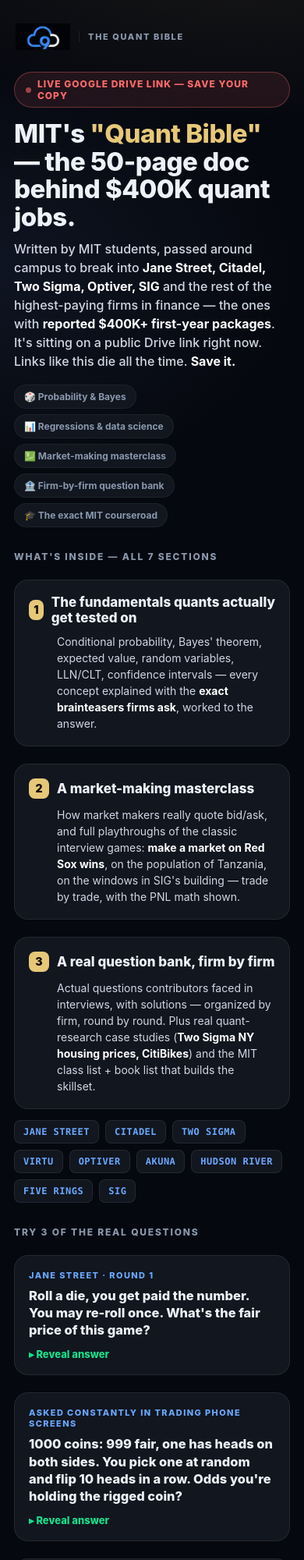
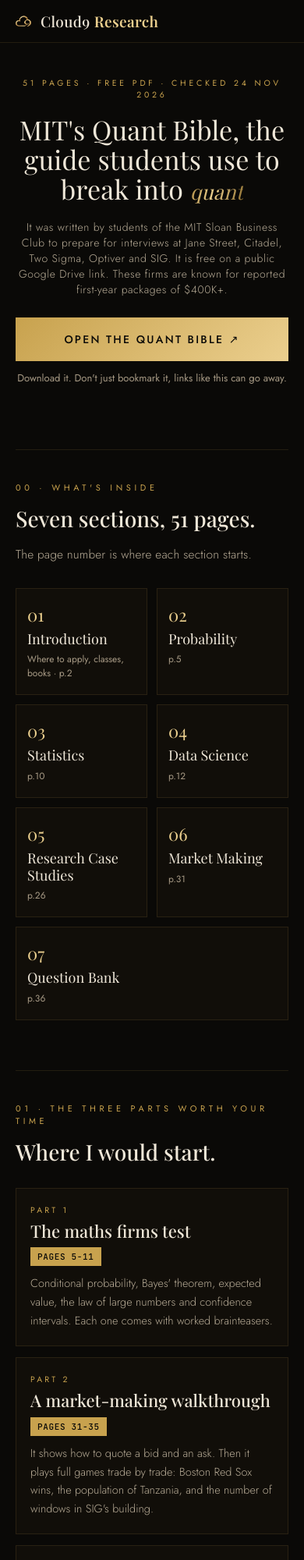
Before and after one commit to kloud9ptyltd/content, a plain HTML site: page quant-bible.html in a window 390 px wide. Shown: the top 2000 px of the page at 78% size. Drawn offline with nearby package versions, Linux system fonts and the light colour scheme; a web font is replaced by a local one.

Commit message:
quant-bible: rebuild in luxe design, link to quant hub; refresh hub card
Co-Authored-By: Claude Fable 5.2 <noreply@anthropic.com>

```diff
--- a/quant-bible.html
+++ b/quant-bible.html
@@ -1,117 +1,189 @@
 <!doctype html>
 <html lang="en">
 <head>
-<meta charset="UTF-8"/>
-<meta name="viewport" content="width=device-width, initial-scale=1, viewport-fit=cover"/>
-<title>MIT's "Quant Bible" — the 50-page doc behind $400K quant jobs · Cloud9</title>
-<meta property="og:title" content="MIT's &quot;Quant Bible&quot; just leaked — save your copy"/>
-<meta property="og:description" content="The 50-page doc MIT students pass around to land $400K+ quant jobs at Jane Street, Citadel, Two Sigma & co. Real interview questions, worked answers, the exact courseroad."/>
-<meta property="og:image" content="https://kloud9ptyltd.github.io/content/cloud9-logo.png"/>
+<meta charset="utf-8">
+<meta name="viewport" content="width=device-width,initial-scale=1,viewport-fit=cover">
+<title>MIT's Quant Bible: the Free 51-Page Guide for Breaking Into Quant · Cloud9</title>
+<meta name="description" content="The Quant Bible is a free 51-page PDF written by MIT Sloan Business Club students to prepare for quant interviews. What is inside, three real questions with answers, the MIT class list and the link. Checked on 24 November 2026.">
+<meta property="og:title" content="MIT's Quant Bible: the free guide for breaking into quant">
+<meta property="og:description" content="A free 51-page PDF written by MIT students to prepare for quant interviews, with the link and what is inside. Checked on 24 November 2026.">
+<meta property="og:url" content="https://www.cloud9markets.com/quant-bible.html">
+<link rel="canonical" href="https://www.cloud9markets.com/quant-bible.html">
+<link rel="preconnect" href="https://fonts.googleapis.com">
+<link href="https://fonts.googleapis.com/css2?family=Playfair+Display:ital,wght@0,400;0,500;0,600;1,400;1,500&family=Jost:ital,wght@0,300;0,400;0,500;1,400&family=JetBrains+Mono:wght@400;500&display=swap" rel="stylesheet">
+<link rel="stylesheet" href="cloud9-luxe.css">
 <style>
-  :root{--bg:#06080f;--card:#11161f;--card2:#161c27;--line:rgba(255,255,255,.08);--line2:rgba(255,255,255,.05);
-    --tx:#eef2f8;--mut:#8a98ad;--faint:#5d6b7e;--g:#16e08a;--blu:#6aa8ff;--gold:#e6c878;--c9:#46a8ff;--red:#ff6a6a}
-  *{margin:0;padding:0;box-sizing:border-box;-webkit-tap-highlight-color:transparent}
-  html,body{background:var(--bg);color:var(--tx);font-family:-apple-system,BlinkMacSystemFont,"SF Pro Display","Segoe UI",system-ui,sans-serif;-webkit-font-smoothing:antialiased}
-  body{max-width:600px;margin:0 auto;padding:0 18px 80px;
-    background:radial-gradient(900px 500px at 80% -5%,rgba(230,200,120,.10),transparent 60%),radial-gradient(700px 500px at 0% 12%,rgba(106,168,255,.08),transparent 55%),var(--bg)}
-  a{color:var(--c9)}
-  header{padding:30px 2px 6px;display:flex;align-items:center;gap:11px}
-  .c9logo{height:34px;width:auto;display:block}
-  .hsub{font-size:11px;font-weight:800;letter-spacing:1.6px;color:var(--mut);text-transform:uppercase;border-left:1px solid var(--line);padding-left:11px}
-  .alert{margin-top:22px;display:inline-flex;align-items:center;gap:8px;background:rgba(255,106,106,.1);border:1px solid rgba(255,106,106,.35);border-radius:999px;padding:7px 14px;font-size:12px;font-weight:800;letter-spacing:1px;text-transform:uppercase;color:var(--red)}
-  .alert .dot{width:7px;height:7px;border-radius:50%;background:var(--red);animation:blink 1.2s infinite}
-  @keyframes blink{50%{opacity:.25}}
-  h1{font-size:33px;font-weight:850;line-height:1.08;letter-spacing:-.5px;margin:16px 0 10px}
-  h1 em{font-style:normal;color:var(--gold)}
-  .lede{font-size:16px;line-height:1.5;color:#cfd8e4;font-weight:500}
-  .lede b{color:#fff}
-  .agents{display:flex;flex-wrap:wrap;gap:7px;margin:18px 0 8px}
-  .chip{font-size:12px;font-weight:700;padding:7px 12px;border-radius:999px;background:var(--card);border:1px solid var(--line2);color:var(--mut)}
-  .sect{margin:30px 0 4px;font-size:12px;font-weight:800;letter-spacing:1.8px;text-transform:uppercase;color:var(--mut)}
-  .step{margin-top:22px;background:var(--card);border:1px solid var(--line);border-radius:18px;padding:18px}
-  .step .n{display:inline-flex;align-items:center;justify-content:center;width:26px;height:26px;border-radius:8px;background:var(--gold);color:#171204;font-weight:900;font-size:14px;margin-right:10px}
-  .step h3{display:flex;align-items:center;font-size:17px;font-weight:800}
-  .step p{font-size:14px;line-height:1.5;color:#cfd8e4;margin:10px 0 0;padding-left:36px}
-  .step p b{color:#fff}
-  .q{margin-top:22px;background:var(--card);border:1px solid var(--line);border-radius:18px;padding:18px}
-  .q .firm{font-size:11px;font-weight:800;letter-spacing:1.4px;text-transform:uppercase;color:var(--blu)}
-  .q h3{font-size:16.5px;font-weight:800;line-height:1.35;margin-top:8px}
-  .q details{margin-top:12px}
-  .q summary{cursor:pointer;font-size:13px;font-weight:800;color:var(--g);list-style:none}
-  .q summary::before{content:"▸ "}
-  .q details[open] summary::before{content:"▾ "}
-  .q .ans{font-size:14px;line-height:1.55;color:#cfd8e4;margin-top:9px;background:#0a0e16;border:1px solid var(--line2);border-radius:12px;padding:13px 14px}
-  .q .ans b{color:var(--g)}
-  .firms{display:flex;flex-wrap:wrap;gap:8px;margin-top:14px}
-  .firms span{font-family:"SF Mono",ui-monospace,Menlo,monospace;font-size:12px;font-weight:700;letter-spacing:.5px;background:var(--card);border:1px solid var(--line);border-radius:8px;padding:7px 11px;color:var(--blu)}
-  .cta{margin-top:30px;background:linear-gradient(180deg,rgba(230,200,120,.14),var(--card));border:1px solid rgba(230,200,120,.4);border-radius:20px;padding:24px;text-align:center}
-  .cta h2{font-size:21px;font-weight:850}
-  .cta p{font-size:14px;color:#cfd8e4;margin:9px 0 15px;line-height:1.5}
-  .btn{display:inline-block;background:var(--gold);color:#171204;font-weight:850;font-size:16px;padding:14px 28px;border-radius:999px;text-decoration:none}
-  .cta .sub{font-size:12px;color:var(--faint);margin:12px 0 0}
-  .credit{margin-top:22px;background:var(--card);border:1px solid var(--line2);border-radius:14px;padding:15px;font-size:13px;line-height:1.55;color:var(--mut)}
-  .credit b{color:#cfd8e4}
-  footer{margin-top:26px;text-align:center;color:var(--faint);font-size:11.5px;line-height:1.7}
-  footer a{color:var(--mut)}
+main{max-width:1220px;margin:0 auto;padding:0 clamp(20px,4vw,48px) 60px;width:100%;box-sizing:border-box;min-width:0}
+.topic{margin-top:64px;padding-top:40px;border-top:1px solid var(--gold-faint)}
+.topic:first-of-type{margin-top:48px}
+.tnum{font-family:'Jost',sans-serif;font-size:11px;letter-spacing:.42em;text-transform:uppercase;color:var(--gold);margin-bottom:16px}
+.topic h2{font-family:'Playfair Display',serif;font-weight:500;font-size:clamp(28px,3.4vw,42px);line-height:1.15;margin:0 0 16px;text-wrap:pretty}
+.tdesc{font-size:15.5px;font-weight:300;line-height:1.7;letter-spacing:.01em;color:var(--dim2);max-width:780px;margin:0 0 14px}
+.tdesc b{color:var(--ink);font-weight:500}
+.capt{margin-top:18px;font-size:12px;letter-spacing:.04em;color:var(--dim)}
+.hero .cta-row{margin-top:26px}
+.btn-open{display:inline-block;text-decoration:none;font:500 14px 'Jost',sans-serif;letter-spacing:.16em;text-transform:uppercase;color:var(--bg);background:linear-gradient(135deg,var(--gold),var(--gold-hi));padding:18px 32px}
+.btn-open:hover{filter:brightness(1.08)}
+.small{margin:12px 0 0;font-size:13px;color:var(--dim)}
+.map{display:grid;grid-template-columns:repeat(4,minmax(0,1fr));gap:12px;margin-top:30px}
+.map a{display:block;text-decoration:none;border:1px solid var(--gold-faint);background:rgba(200,162,78,.03);padding:18px 14px;min-width:0}
+.map a:hover{border-color:var(--gold)}
+.map .k{font-family:'Playfair Display',serif;font-size:22px;color:var(--gold-hi);margin-bottom:6px}
+.map .t{font-family:'Playfair Display',serif;font-size:18px;color:var(--ink);line-height:1.2}
+.map .n{font-size:12px;color:var(--dim);margin-top:6px}
+.map a:last-child{grid-column:span 2}
+.sims{display:grid;gap:14px;margin-top:30px}
+.sim{display:block;border:1px solid var(--gold-faint);background:rgba(200,162,78,.03);padding:22px 26px;min-width:0}
+.sim:hover{border-color:var(--gold-dim)}
+.sim .co{font-size:10.5px;letter-spacing:.3em;text-transform:uppercase;color:var(--gold);margin-bottom:6px}
+.sim h3{font-family:'Playfair Display',serif;font-weight:500;font-size:clamp(22px,2.4vw,28px);line-height:1.2;margin:0 0 8px;color:var(--ink)}
+.sim .meta{display:flex;flex-wrap:wrap;gap:8px;margin-bottom:10px}
+.sim .meta span{font:500 11px 'JetBrains Mono',monospace;letter-spacing:.06em;color:var(--dim2);border:1px solid var(--gold-faint);padding:4px 8px}
+.sim .meta span.hot{color:var(--bg);background:var(--gold);border-color:var(--gold)}
+.sim p{margin:0;font-size:14.5px;font-weight:300;line-height:1.65;color:var(--dim2);max-width:760px}
+.sim p b{color:var(--ink);font-weight:500}
+.sim .lab{font-size:10.5px;letter-spacing:.3em;text-transform:uppercase;color:var(--gold);margin:18px 0 8px}
+.q .qt{margin:0 0 14px;font-size:16px;font-weight:400;line-height:1.55;color:var(--ink);max-width:760px}
+details{max-width:760px}
+summary{cursor:pointer;display:inline-block;list-style:none;font:500 12px 'Jost',sans-serif;letter-spacing:.16em;text-transform:uppercase;color:var(--gold-hi);border:1px solid var(--gold);padding:10px 16px}
+summary::-webkit-details-marker{display:none}
+summary:hover{background:rgba(200,162,78,.1)}
+details[open] summary{background:rgba(200,162,78,.12)}
+.ans{margin-top:12px;border:1px solid var(--gold-faint);background:rgba(0,0,0,.28);padding:14px 16px;font-size:14.5px;font-weight:300;line-height:1.65;color:var(--dim2)}
+.ans b{color:var(--gold-hi);font-weight:500}
+.two{display:grid;grid-template-columns:repeat(2,minmax(0,1fr));gap:14px;margin-top:30px}
+.two .sim{padding:22px 26px}
+.two ul{margin:0;padding-left:20px;font-size:14.5px;font-weight:300;line-height:1.8;color:var(--dim2)}
+.two ul b{color:var(--ink);font-weight:500}
+.ok{display:grid;gap:10px;margin-top:24px;max-width:780px}
+.ok div{display:flex;gap:14px;font-size:14.5px;font-weight:300;line-height:1.6;color:var(--dim2)}
+.ok div::before{content:'\2713';color:var(--gold);flex:none}
+.ok b{color:var(--ink);font-weight:500}
+.bottom{margin-top:40px}
+.ctaboard{margin:64px auto 0;max-width:760px;border:1px solid var(--gold-faint);background:rgba(200,162,78,.05);padding:44px 38px;text-align:center}
+.ctaboard .lbl{font-size:10px;letter-spacing:.34em;text-transform:uppercase;color:var(--dim);margin-bottom:16px}
+.ctaboard h2{font-family:'Playfair Display',serif;font-style:italic;font-weight:400;font-size:clamp(24px,3vw,32px);margin:0 0 16px;color:var(--gold-hi)}
+.ctaboard p{font-size:14.5px;font-weight:300;line-height:1.7;color:var(--dim2);margin:0 auto 10px;max-width:560px}
+.ctaboard .actions{margin-top:24px;display:flex;gap:16px;justify-content:center;flex-wrap:wrap}
+.ctaboard .btn-gold,.ctaboard .btn-line{display:inline-block;text-decoration:none}
+.disclaimer{flex-basis:100%;margin-top:14px;font-size:10.5px;letter-spacing:.04em;text-transform:none;color:#6b6255;line-height:1.6}
+@media (max-width:860px){
+  .map{grid-template-columns:repeat(2,minmax(0,1fr))}
+  .two{grid-template-columns:minmax(0,1fr)}
+  .sim{padding:20px 18px}
+  .btn-open{display:block;text-align:center;padding:18px 20px}
+  .ctaboard{padding:34px 22px}
+}
+
 </style>
-<!-- Cloudflare Web Analytics --><script type='module' src='https://static.cloudflareinsights.com/beacon.min.js' data-cf-beacon='{"token": "0d81a64cce134c9e9eba25f3776bc7e0"}'></script><!-- End Cloudflare Web Analytics -->
+<script type='module' src='https://static.cloudflareinsights.com/beacon.min.js' data-cf-beacon='{"token": "0d81a64cce134c9e9eba25f3776bc7e0"}'></script>
 </head>
 <body>
-  <header><img class="c9logo" src="https://kloud9ptyltd.github.io/content/cloud9-logo.png" alt="Cloud9 Markets"/><span class="hsub">The Quant Bible</span></header>
+<div style="min-height:100vh;display:flex;flex-direction:column">
+<nav>
+  <div class=brand>
+    <img class=logo src="cloud9-logo-gold.png" alt="" onerror="this.style.display='none'">
+    <div class=wm>Cloud9 <b>Research</b></div>
+    <div class=tag><span class=hh>Quant Bible</span></div>
+  </div>
+  <div class=right>
+    <a class=ig href="https://www.instagram.com/cloud9.markets/" target=_blank rel=noopener>@cloud9.markets ↗</a>
+  </div>
+</nav>
 
-  <div class="alert"><span class="dot"></span> Live Google Drive link — save your copy</div>
+<header class=hero>
+  <div class=eyebrow>51 pages · Free PDF · Checked 24 Nov 2026</div>
+  <h1>MIT's Quant Bible, the guide students use to break into <span class=free>quant</span></h1>
+  <p class=sub>It was written by students of the MIT Sloan Business Club to prepare for interviews at Jane Street, Citadel, Two Sigma, Optiver and SIG. It is free on a public Google Drive link. These firms are known for reported first-year packages of $400K+.</p>
+  <div class=cta-row>
+    <a class=btn-open href="https://drive.google.com/file/d/1LO7D0C9FC-KHViThmTXfUTLyr6Wke5-f/view?usp=drivesdk" target=_blank rel=noopener>Open the Quant Bible ↗</a>
+    <p class=small>Download it. Don't just bookmark it, links like this can go away.</p>
+  </div>
+</header>
 
-  <h1>MIT's <em>"Quant Bible"</em> — the 50-page doc behind $400K quant jobs.</h1>
-  <p class="lede">Written by MIT students, passed around campus to break into <b>Jane Street, Citadel, Two Sigma, Optiver, SIG</b> and the rest of the highest-paying firms in finance — the ones with <b>reported $400K+ first-year packages</b>. It's sitting on a public Drive link right now. Links like this die all the time. <b>Save it.</b></p>
+<main>
+  <section class=topic id=inside>
+    <div class=tnum>00 · What's inside</div>
+    <h2>Seven sections, 51 pages.</h2>
+    <p class=tdesc>The page number is where each section starts.</p>
+    <div class=map><a href="https://drive.google.com/file/d/1LO7D0C9FC-KHViThmTXfUTLyr6Wke5-f/view?usp=drivesdk" target=_blank rel=noopener><div class=k>01</div><div class=t>Introduction</div><div class=n>Where to apply, classes, books · p.2</div></a><a href="https://drive.google.com/file/d/1LO7D0C9FC-KHViThmTXfUTLyr6Wke5-f/view?usp=drivesdk" target=_blank rel=noopener><div class=k>02</div><div class=t>Probability</div><div class=n>p.5</div></a><a href="https://drive.google.com/file/d/1LO7D0C9FC-KHViThmTXfUTLyr6Wke5-f/view?usp=drivesdk" target=_blank rel=noopener><div class=k>03</div><div class=t>Statistics</div><div class=n>p.10</div></a><a href="https://drive.google.com/file/d/1LO7D0C9FC-KHViThmTXfUTLyr6Wke5-f/view?usp=drivesdk" target=_blank rel=noopener><div class=k>04</div><div class=t>Data Science</div><div class=n>p.12</div></a><a href="https://drive.google.com/file/d/1LO7D0C9FC-KHViThmTXfUTLyr6Wke5-f/view?usp=drivesdk" target=_blank rel=noopener><div class=k>05</div><div class=t>Research Case Studies</div><div class=n>p.26</div></a><a href="https://drive.google.com/file/d/1LO7D0C9FC-KHViThmTXfUTLyr6Wke5-f/view?usp=drivesdk" target=_blank rel=noopener><div class=k>06</div><div class=t>Market Making</div><div class=n>p.31</div></a><a href="https://drive.google.com/file/d/1LO7D0C9FC-KHViThmTXfUTLyr6Wke5-f/view?usp=drivesdk" target=_blank rel=noopener><div class=k>07</div><div class=t>Question Bank</div><div class=n>p.36</div></a></div>
+  </section>
 
-  <div class="agents">
-    <span class="chip">🎲 Probability & Bayes</span><span class="chip">📊 Regressions & data science</span>
-    <span class="chip">💹 Market-making masterclass</span><span class="chip">🏦 Firm-by-firm question bank</span>
-    <span class="chip">🎓 The exact MIT courseroad</span>
+  <section class=topic id=parts>
+    <div class=tnum>01 · The three parts worth your time</div>
+    <h2>Where I would start.</h2>
+    <div class=sims>
+      <div class=sim>
+        <div class=co>Part 1</div>
+        <h3>The maths firms test</h3>
+        <div class=meta><span class=hot>PAGES 5-11</span></div>
+        <p>Conditional probability, Bayes' theorem, expected value, the law of large numbers and confidence intervals. Each one comes with worked brainteasers.</p>
       </div>
+      <div class=sim>
+        <div class=co>Part 2</div>
+        <h3>A market-making walkthrough</h3>
+        <div class=meta><span class=hot>PAGES 31-35</span></div>
+        <p>It shows how to quote a bid and an ask. Then it plays full games trade by trade: Boston Red Sox wins, the population of Tanzania, and the number of windows in SIG's building.</p>
+      </div>
+      <div class=sim>
+        <div class=co>Part 3</div>
+        <h3>The question bank, firm by firm</h3>
+        <div class=meta><span>Jane Street 37</span><span>Virtu 40</span><span>Optiver 42</span><span>Akuna 43</span><span>Citadel 44</span><span>Hudson River Trading 46</span><span>Two Sigma 47</span><span>Five Rings 48</span><span>SIG 50</span></div>
+        <p>Real questions contributors were asked, with solutions. The number is the page where each firm starts.</p>
+      </div>
+    </div>
+  </section>
 
-  <div class="sect">What's inside — all 7 sections</div>
+  <section class=topic id=try>
+    <div class=tnum>02 · Try three real questions</div>
+    <h2>Answer first, then reveal.</h2>
+    <div class=sims><div class="sim q">
+      <div class=co>Jane Street section · page 37</div>
+      <p class=qt>Roll a die and you get paid the number. You may re-roll once. What is the fair price of this game?</p>
+      <details><summary>Reveal answer</summary><div class=ans>One roll alone is worth 3.5. With a free re-roll, you only re-roll when the first roll is below 3.5. So keep 4, 5 and 6, and re-roll 1, 2 and 3. That is <b>½ × 3.5 + ⅙ × (4 + 5 + 6) = $4.25</b>.</div></details>
+    </div><div class="sim q">
+      <div class=co>Probability section · page 5</div>
+      <p class=qt>There are 1000 coins. 999 are fair and one has heads on both sides. You pick one at random and flip 10 heads in a row. What are the odds you are holding the rigged coin?</p>
+      <details><summary>Reveal answer</summary><div class=ans>It feels like a near-certainty, but it is not. Bayes' theorem gives 1 / (1 + 999/1024), which is about <b>50%</b>. The rigged coin is rare enough that 999 fair coins produce a 10-heads streak about as often as the one rigged coin does.</div></details>
+    </div><div class="sim q">
+      <div class=co>Citadel section · page 44</div>
+      <p class=qt>100 passengers board a plane in order. Passenger 1 is drunk and sits in a random seat. Everyone else takes their own seat if it is free, and a random one if it is taken. What are the odds passenger 100 gets their own seat?</p>
+      <details><summary>Reveal answer</summary><div class=ans>Every random choice either ends the chaos (seat 1) or passes it on. Seats 1 and 100 are always equally likely to be the one that gets taken. The answer is exactly <b>1/2</b>.</div></details>
+    </div></div>
+  </section>
 
-  <div class="step"><h3><span class="n">1</span> The fundamentals quants actually get tested on</h3>
-    <p>Conditional probability, Bayes' theorem, expected value, random variables, LLN/CLT, confidence intervals — every concept explained with the <b>exact brainteasers firms ask</b>, worked to the answer.</p></div>
+  <section class=topic id=classes>
+    <div class=tnum>03 · The MIT class list</div>
+    <h2>The classes it tells you to take.</h2>
+    <p class=tdesc>Not at MIT? Most of these have free versions on MIT OpenCourseWare.</p>
+    <div class=two>
+      <div class=sim><div class=co>Core classes</div><ul><li><b>18.600</b> Probability and Random Variables</li><li><b>18.06</b> Linear Algebra</li><li><b>14.32</b> Econometrics</li><li><b>6.042</b> Discrete Math</li><li><b>6.006 / 6.046</b> Algorithms</li><li><b>6.034 / 6.036</b> Machine Learning</li><li><b>18.650</b> Statistics</li></ul></div>
+      <div class=sim><div class=co>Books it names</div><ul><li><b>Heard on the Street</b> by Timothy Crack</li><li><b>Elements of Statistical Learning</b> by Trevor Hastie and others</li><li><b>Option Volatility and Pricing</b> by Sheldon Natenberg</li></ul></div>
+    </div>
+  </section>
 
-  <div class="step"><h3><span class="n">2</span> A market-making masterclass</h3>
-    <p>How market makers really quote bid/ask, and full playthroughs of the classic interview games: <b>make a market on Red Sox wins</b>, on the population of Tanzania, on the windows in SIG's building — trade by trade, with the PNL math shown.</p></div>
+  <section class=topic id=know>
+    <div class=tnum>04 · Good to know</div>
+    <h2>Honest notes.</h2>
+    <div class=ok><div><span><b>Cloud9 did not write it.</b> It was written by students of the MIT Sloan Business Club, with named contributors, to open up quant finance as a career.</span></div><div><span><b>The PDF is dated January 2022.</b> The maths has not changed, but interview questions do.</span></div><div><span><b>It sits on a public Google Drive share.</b> If the link stops working, message @cloud9.markets on Instagram.</span></div><div><span><b>Reading it will not get you hired.</b> It shows you the level. The practice is on you.</span></div><div><span><b>Pay figures are widely reported</b> first-year packages at top firms and vary by firm and role.</span></div></div>
+    <div class=bottom><a class=btn-open href="https://drive.google.com/file/d/1LO7D0C9FC-KHViThmTXfUTLyr6Wke5-f/view?usp=drivesdk" target=_blank rel=noopener>Open the Quant Bible ↗</a></div>
+  </section>
 
-  <div class="step"><h3><span class="n">3</span> A real question bank, firm by firm</h3>
-    <p>Actual questions contributors faced in interviews, with solutions — organized by firm, round by round. Plus real quant-research case studies (<b>Two Sigma NY housing prices, CitiBikes</b>) and the MIT class list + book list that builds the skillset.</p></div>
-
-  <div class="firms">
-    <span>JANE STREET</span><span>CITADEL</span><span>TWO SIGMA</span><span>VIRTU</span><span>OPTIVER</span>
-    <span>AKUNA</span><span>HUDSON RIVER</span><span>FIVE RINGS</span><span>SIG</span>
+  <div class=ctaboard>
+    <div class=lbl>Keep going</div>
+    <h2>Want the full quant path? Start here.</h2>
+    <p>The Quant Bible is one step. The quant hub has every free guide in order: the roadmap, the free courses, the projects to build and the firms that hire.</p>
+    <div class=actions>
+      <a class=btn-gold href="quant.html">Open the quant hub</a>
+      <a class=btn-line href="https://www.instagram.com/cloud9.markets/" target=_blank rel=noopener>Follow @cloud9.markets</a>
     </div>
-
-  <div class="sect">Try 3 of the real questions</div>
-
-  <div class="q"><div class="firm">Jane Street · Round 1</div>
-    <h3>Roll a die, you get paid the number. You may re-roll once. What's the fair price of this game?</h3>
-    <details><summary>Reveal answer</summary><div class="ans">One roll alone is worth 3.5. With a free re-roll you only re-roll when the first roll is below 3.5 — so keep 4, 5, 6, re-roll 1, 2, 3. That's <b>½ × 3.5 + ⅙ × (4+5+6) = $4.25</b>.</div></details></div>
-
-  <div class="q"><div class="firm">Asked constantly in trading phone screens</div>
-    <h3>1000 coins: 999 fair, one has heads on both sides. You pick one at random and flip 10 heads in a row. Odds you're holding the rigged coin?</h3>
-    <details><summary>Reveal answer</summary><div class="ans">Feels like a near-certainty — it's a coin flip. Bayes' theorem: 1 / (1 + 999/1024) ≈ <b>50%</b>. The rigged coin is rare enough that 999 fair coins produce a 10-heads streak about as often as the one rigged coin does.</div></details></div>
-
-  <div class="q"><div class="firm">Citadel</div>
-    <h3>100 passengers board a plane in order; passenger 1 is drunk and sits randomly. Everyone else takes their own seat if free, random if taken. Odds passenger 100 gets their own seat?</h3>
-    <details><summary>Reveal answer</summary><div class="ans">Every random choice either ends the chaos (seat 1) or passes it on — and seats 1 and 100 are always equally likely to be the one that gets taken. Exactly <b>1/2</b>.</div></details></div>
-
-  <div class="cta">
-    <h2>Get the full 50-page Quant Bible</h2>
-    <p>Every section, every firm's questions, every worked answer — free on Google Drive. No sign-up, no email. <b>Download it, don't just bookmark it.</b></p>
-    <a class="btn" href="https://drive.google.com/file/d/1LO7D0C9FC-KHViThmTXfUTLyr6Wke5-f/view?usp=drivesdk" target="_blank" rel="noopener">📄 Open the Quant Bible →</a>
-    <p class="sub">Hosted on a public Google Drive share — if the link dies, DM us on Instagram for the latest copy.</p>
   </div>
-
-  <div class="credit"><b>Credit where it's due:</b> the Quant Bible was written by students of the <b>MIT Sloan Business Club</b> (with named contributors throughout) to democratize quant finance as a career. We didn't write it — we're just making sure you see it. Comp figures reflect widely reported first-year packages at top quant firms and vary by firm and role.</div>
+</main>
 
 <footer>
-    <a href="https://www.instagram.com/cloud9.markets/" target="_blank" rel="noopener">@cloud9.markets</a> · Cloud9 Markets<br/>
-    For educational purposes only. Not financial advice, not career advice — just a very good PDF.
+  <span>Cloud9 Research — MMXXVI</span>
+  <span>Educational only · not financial or career advice</span>
+  <div class=disclaimer>Cloud9 is not affiliated with MIT, the MIT Sloan Business Club or any firm named; names are used only to describe the document. Pay figures are widely reported and vary by firm and role.</div>
 </footer>
-</body>
-</html>
+</div>
+</body></html>
```
Also changed, not shown: quant.html (+2 -2 lines). Lines whose indentation alone changed are shown as unchanged.
